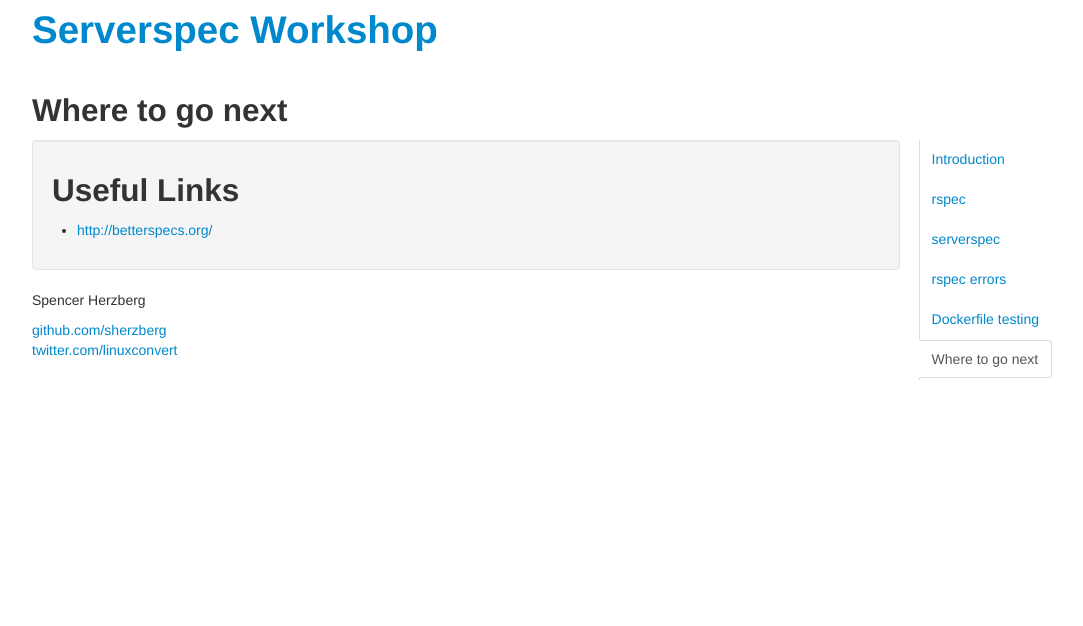
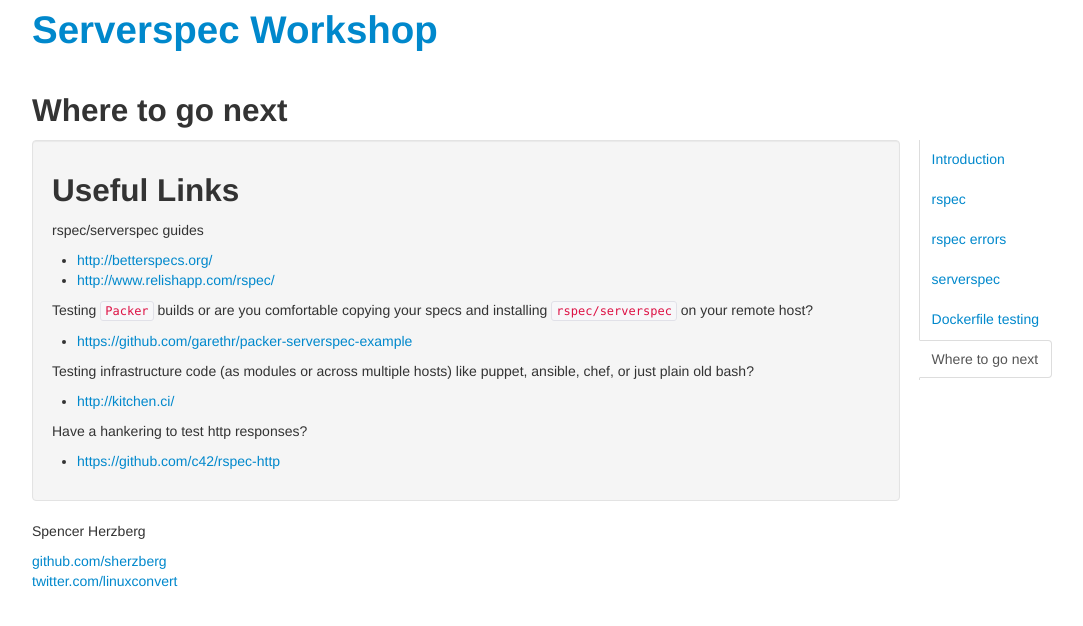
Before and after one commit to sherzberg/serverspec-workshop, a Jekyll site: the page built from pages/where_to_go_next.md, in a window 1280 px wide. Shown: the top 626 px of the page, without its empty margins (98-1181 px from the left). Built offline with Jekyll 4.4.1, drawn with Linux system fonts in a browser that asks for light colours; nearby versions of some CDN libraries; Markdown is read by kramdown in place of the engine named in the settings.

Commit message:
pages cleanup and more exercises

```diff
--- a/pages/where_to_go_next.md
+++ b/pages/where_to_go_next.md
@@ -7,4 +7,19 @@
 Useful Links
 ------------
 
+rspec/serverspec guides
+
 * [http://betterspecs.org/](http://betterspecs.org/)
+* [http://www.relishapp.com/rspec/](http://www.relishapp.com/rspec/)
+
+Testing `Packer` builds or are you comfortable copying your specs and installing `rspec/serverspec` on your remote host?
+
+* [https://github.com/garethr/packer-serverspec-example](https://github.com/garethr/packer-serverspec-example)
+
+Testing infrastructure code (as modules or across multiple hosts) like puppet, ansible, chef, or just plain old bash?
+
+* [http://kitchen.ci/](http://kitchen.ci/)
+
+Have a hankering to test http responses?
+
+* [https://github.com/c42/rspec-http](https://github.com/c42/rspec-http)
```
Also changed, not shown: pages/dockerfile_testing.md (+4 -0 lines), pages/serverspec.md (+4 -2 lines).
